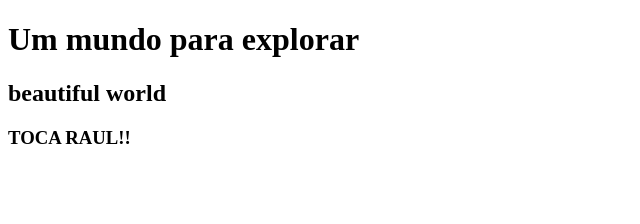
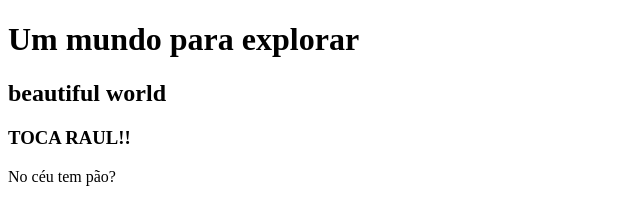
Before and after one commit to JULIANAVDSC/scm, a plain HTML site: page index.html in a window 1280 px wide. Shown: the whole page, without its empty margins (0-640 px from the left). Drawn offline with Linux system fonts and the light colour scheme.

Commit message:
Kratos 2

```diff
--- a/index.html
+++ b/index.html
@@ -10,5 +10,7 @@
     <h1>Um mundo para explorar</h1>
     <h2>beautiful world</h2>
     <h3>TOCA RAUL!!</h3>
+    <p>No céu tem pão?</p>
+
 </body>
 </html>
```
